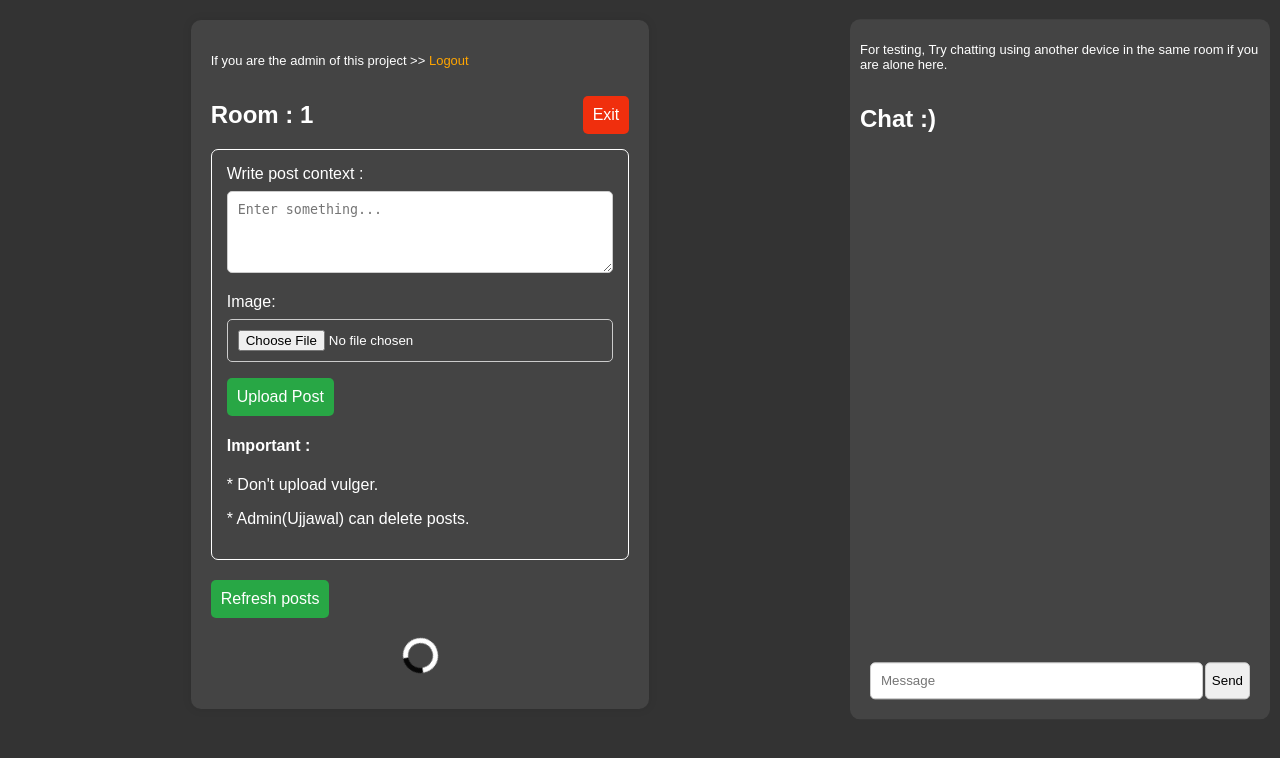
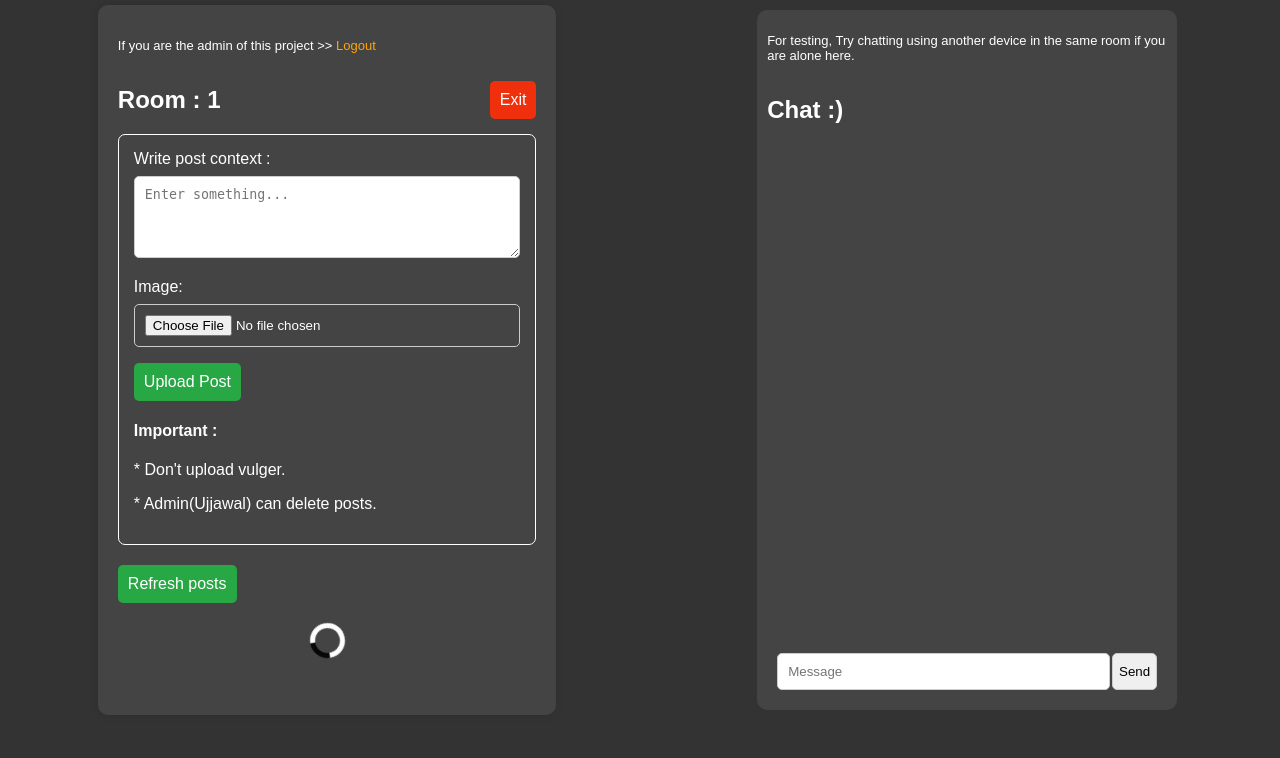
Before and after one commit to Ujjawal-Rajput/LosersClub, a Flask app: page /home in a window 1280 px wide. Shown: the top 758 px of the page. Run offline with Flask 3, Linux system fonts and the light colour scheme; the visitor is signed in with stand-in values (Sample User, id 1); a database or web service that is not in the repository returns one stand-in record (values such as "Sample title"); data that the repository does not hold is empty; some libraries are stand-ins or nearby versions.

Commit message:
better ui, removes extra margin in container

```diff
--- a/main.py
+++ b/main.py
@@ -302,5 +302,5 @@
 
 
 if __name__ == "__main__":
+    # app.run(debug=True) #use this to run on 127.0.0.1
     app.run(host="192.168.1.4",debug=True) #use this to access application on network, don't forget to change host from your ip address.
-    # app.run(debug=True) #use this to
--- a/static/css/style.css
+++ b/static/css/style.css
@@ -12,7 +12,8 @@
 .container {
     color: #fff;
     max-width: 800px;
-    margin: 20px auto;
+    margin: 5px;
+    /* margin: 20px auto; */
     padding: 20px;
     background-color: #444;
     border-radius: 10px;
```
Also changed, not shown: static/img/frame.3a238e5f26d676376e1d_20240229190316.png (added).
